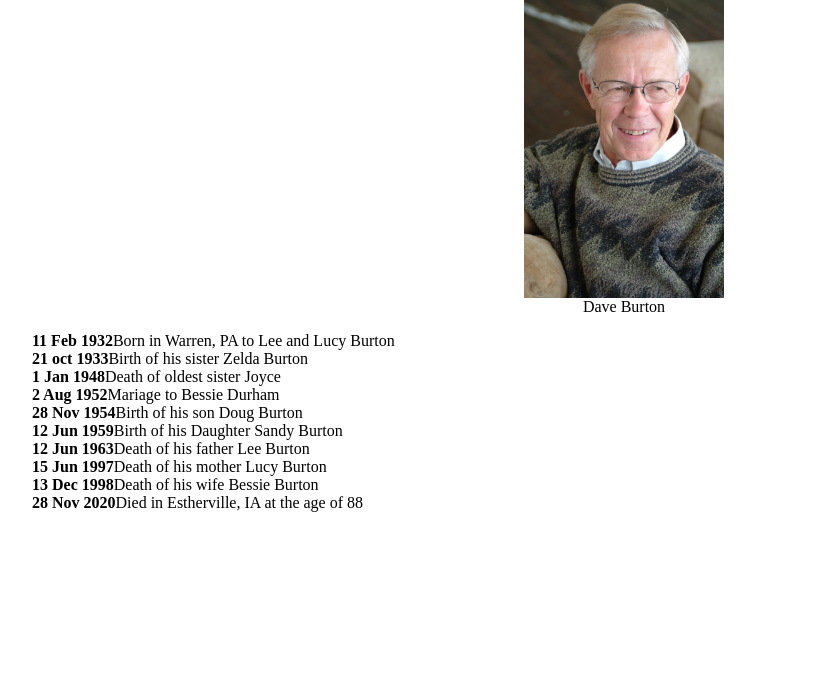
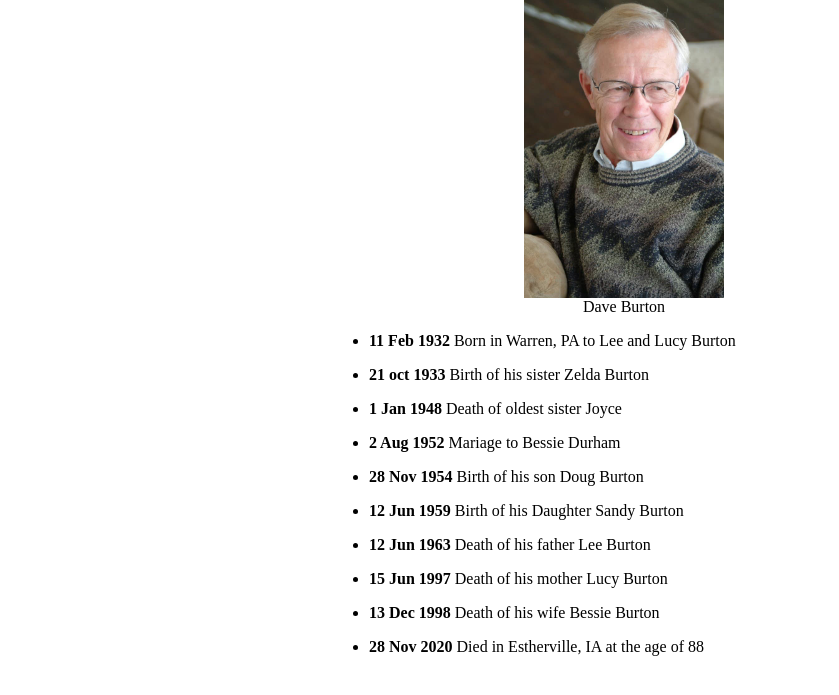
Before and after one commit to Wizzle13/tribute, a plain HTML site: page index.html in a window 1280 px wide. Shown: the part 73-768 px from the top of the page, without its empty margins (16-855 px from the left). Drawn offline with Linux system fonts and the light colour scheme.

Commit message:
updated CSS

```diff
--- a/index.html
+++ b/index.html
@@ -16,44 +16,44 @@
         <div id="tribute-info">
             <ul>
                 <li>
-                    <div class="date_tag">11 Feb 1932</div>
-                    <div>Born in Warren, PA to Lee and Lucy Burton</div>
+                    <span class="date_tag">11 Feb 1932</span>
+                    Born in Warren, PA to Lee and Lucy Burton
                 </li>
                 <li>
-                    <div class="date_tag">21 oct 1933</div>
-                    <div>Birth of his sister Zelda Burton</div>
+                    <span class="date_tag">21 oct 1933</span>
+                    Birth of his sister Zelda Burton
                 </li>
                 <li>
-                    <div class="date_tag">1 Jan 1948</div>
-                    <div>Death of oldest sister Joyce</div>
+                    <span class="date_tag">1 Jan 1948</span>
+                    Death of oldest sister Joyce
                 </li>
                 <li>
-                    <div class="date_tag">2 Aug 1952</div>
-                    <div>Mariage to Bessie Durham</div>
+                    <span class="date_tag">2 Aug 1952</span>
+                    Mariage to Bessie Durham
                 </li>
                 <li>
-                    <div class="date_tag">28 Nov 1954</div>
-                    <div>Birth of his son Doug Burton</div>
+                    <span class="date_tag">28 Nov 1954</span>
+                    Birth of his son Doug Burton
                 </li>
                 <li>
-                    <div class="date_tag">12 Jun 1959</div>
-                    <div>Birth of his Daughter Sandy Burton</div>
+                    <span class="date_tag">12 Jun 1959</span>
+                    Birth of his Daughter Sandy Burton
                 </li>
                 <li>
-                    <div class="date_tag">12 Jun 1963</div>
-                    <div>Death of his father Lee Burton</div>
+                    <span class="date_tag">12 Jun 1963</span>
+                    Death of his father Lee Burton
                 </li>
                 <li>
-                    <div class="date_tag">15 Jun 1997</div>
-                    <div>Death of his mother Lucy Burton</div>
+                    <span class="date_tag">15 Jun 1997</span>
+                    Death of his mother Lucy Burton
                 </li>
                 <li>
-                    <div class="date_tag">13 Dec 1998</div>
-                    <div>Death of his wife Bessie Burton</div>
+                    <span class="date_tag">13 Dec 1998</span>
+                    Death of his wife Bessie Burton
                 </li>
                 <li>
-                    <div class="date_tag">28 Nov 2020</div>
-                    <div>Died in Estherville, IA at the age of 88</div>
+                    <span class="date_tag">28 Nov 2020</span>
+                    Died in Estherville, IA at the age of 88
                 </li>
 
             </ul>
--- a/styles.css
+++ b/styles.css
@@ -23,7 +23,13 @@ img {
     font-weight: 800;
 }
 
+ul {
+    max-width: 550px;
+    margin: 0 auto 50px auto;
+}
+
 li {
-    display: flex;
+    display: list-item;
+    margin: 16px 0;;
 
 }
```
